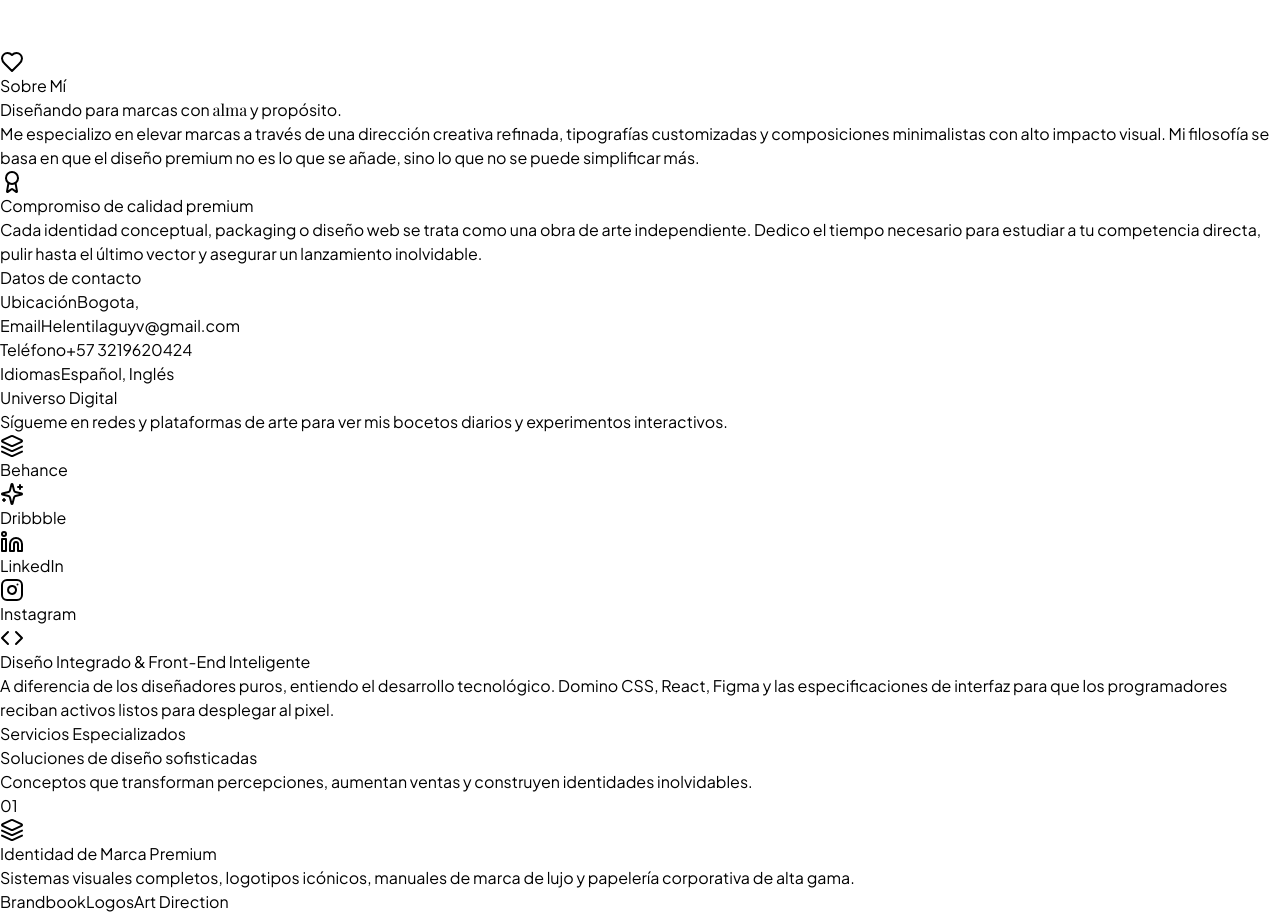
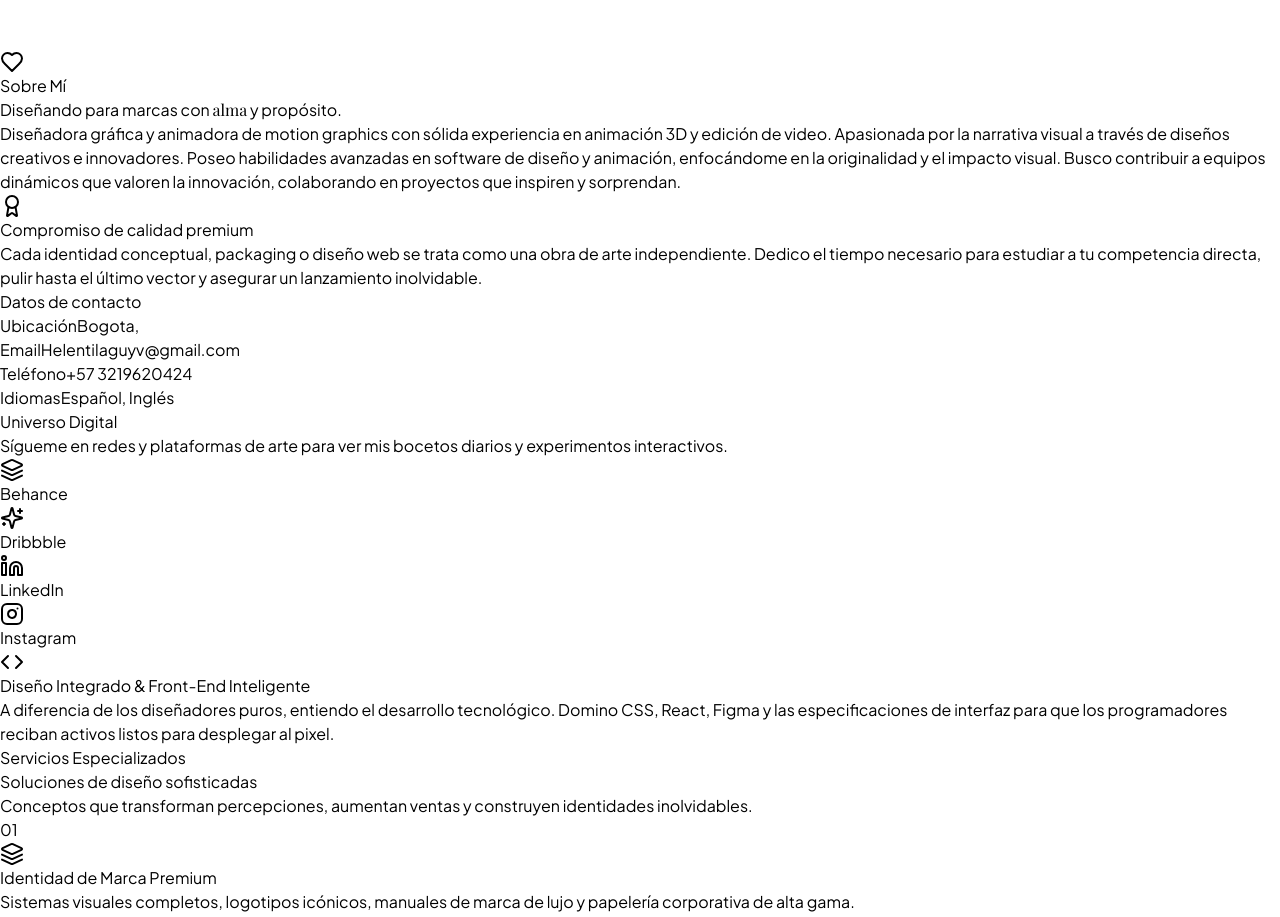
Before and after one commit to Helltoyde/Portafolio, a React (Vite) app: page / in a window 1280 px wide. Shown: the part 1600-2517 px from the top of the page. Built offline with nearby package versions, Linux system fonts and the light colour scheme; a web font is replaced by a local one.

Commit message:
Update bio con perfil profesional actualizado

```diff
--- a/src/components/portafolio.tsx
+++ b/src/components/portafolio.tsx
@@ -38,7 +38,7 @@ const PORTFOLIO_CONFIG = {
     role: "Diseñadora gráfica Audiovisual",
     avatar: "https://images.unsplash.com/photo-1534528741775-53994a69daeb?auto=format&fit=crop&q=80&w=600",
     aboutShort: "Director Creativo y Diseñador Gráfico con más de 8 años de experiencia creando identidades visuales premium y experiencias digitales sofisticadas para marcas líderes en todo el mundo.",
-    bio: "Me especializo en elevar marcas a través de una dirección creativa refinada, tipografías customizadas y composiciones minimalistas con alto impacto visual. Mi filosofía se basa en que el diseño premium no es lo que se añade, sino lo que no se puede simplificar más.",
+    bio: "Diseñadora gráfica y animadora de motion graphics con sólida experiencia en animación 3D y edición de video. Apasionada por la narrativa visual a través de diseños creativos e innovadores. Poseo habilidades avanzadas en software de diseño y animación, enfocándome en la originalidad y el impacto visual. Busco contribuir a equipos dinámicos que valoren la innovación, colaborando en proyectos que inspiren y sorprendan.",
     location: "Bogota, Colombia (Disponible para remoto internacional)",
     email: "Helentilaguyv@gmail.com",
     phone: "+57 3219620424",
```
